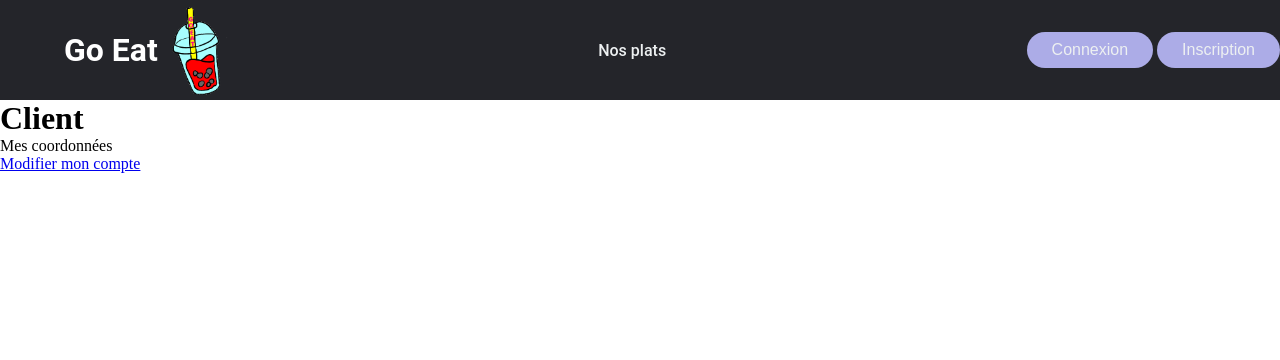
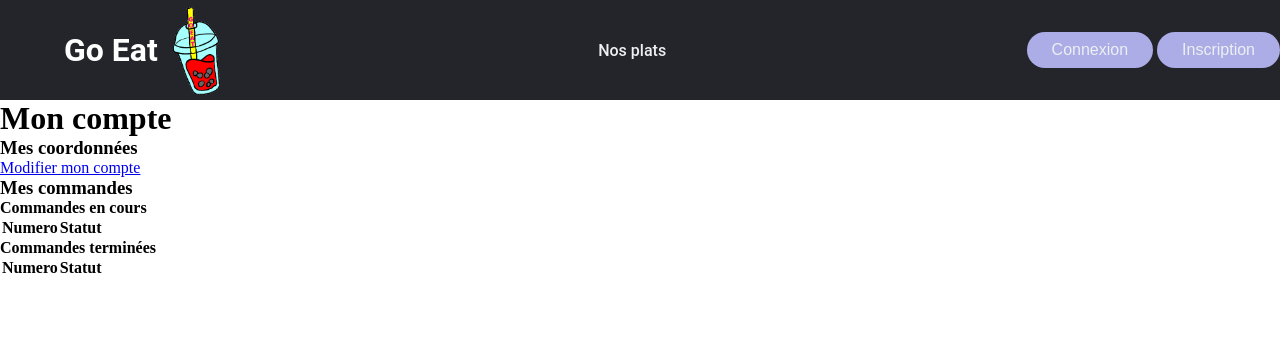
Before and after one commit to Coeurtisol/goeat, a Symfony app: template templates/client/show.html.twig in a window 1280 px wide. Shown: the top 360 px of the page. Run offline with Twig, Linux system fonts and the light colour scheme; the template is opened without the code that fills it, so the values that code supplies are empty; some libraries are stand-ins or nearby versions.

Commit message:
wip: wip

```diff
--- a/templates/client/show.html.twig
+++ b/templates/client/show.html.twig
@@ -1,18 +1,71 @@
 {% extends 'base.html.twig' %}
 
-{% block title %}Client{% endblock %}
+{% block title %}Client
+{% endblock %}
 
 {% block body %}
-    <h1>Client</h1>
+	<h1>Mon compte</h1>
 
 	<div>
-        <p>Mes coordonnées</p>
+		<div>
+			<h3>Mes coordonnées</h3>
 			<p>{{ client.nom }}</p>
 			<p>{{ client.prenom }}</p>
 			<p>{{ client.rue }}</p>
 			<p>{{ client.complement }}</p>
-        <p>{{ client.codePostal }} {{ client.ville }}</p>
+			<p>{{ client.codePostal }}
+				{{ client.ville }}</p>
 			<p>{{ client.telephone }}</p>
 		</div>
 		<a href="{{ path('client_edit', {'id': client.id}) }}">Modifier mon compte</a>
+	</div>
+    <div>
+        <h3>Mes commandes</h3>
+        <div>
+        <h4>Commandes en cours</h4>
+            <table>
+                <thead>
+                    <tr>
+                        <th>Numero</th>
+                        <th>Statut</th>
+                    </tr>
+                </thead>
+                <tbody>
+                    {% for commande in client.commandes %}
+                        {% if commande.statut != 'livrée'%}
+                            <tr>
+                                <td>{{commande.numero}}</td>
+                                <td>{{commande.restaurant.raisonSociale}}</td>
+                                <td>{{commande.montant / 100}} €</td>
+                                <td>{{commande.statut.nom}}</td>
+                            </tr>
+                        {% endif %}
+                    {% endfor %}
+                </tbody>
+            </table>
+        </div>
+        <div>
+        <h4>Commandes terminées</h4>
+        <table>
+                <thead>
+                    <tr>
+                        <th>Numero</th>
+                        <th>Statut</th>
+                    </tr>
+                </thead>
+                <tbody>
+                    {% for commande in client.commandes %}
+                        {% if commande.statut == 'livrée'%}
+                            <tr>
+                                <td>{{commande.numero}}</td>
+                                <td>{{commande.restaurant.raisonSociale}}</td>
+                                <td>{{commande.montant / 100}} €</td>
+                                <td>{{ commande.horraireLivraison ? commande.horraireLivraison|date('Y-m-d H:i:s') : '' }}</td>
+                            </tr>
+                        {% endif %}
+                    {% endfor %}
+                </tbody>
+            </table>
+        </div>
+    </div>
 {% endblock %}
```
Lines whose indentation alone changed are shown as unchanged.
